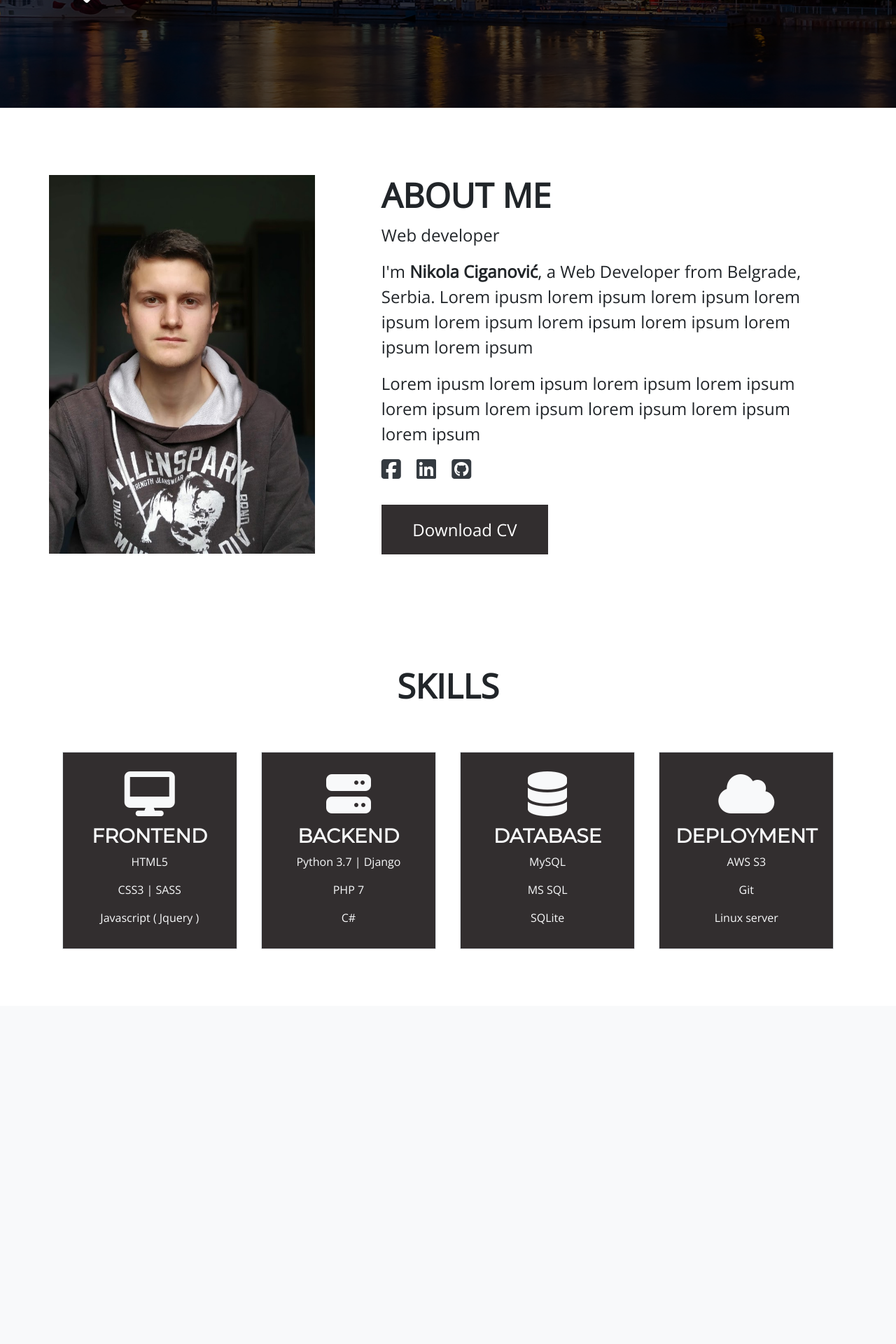
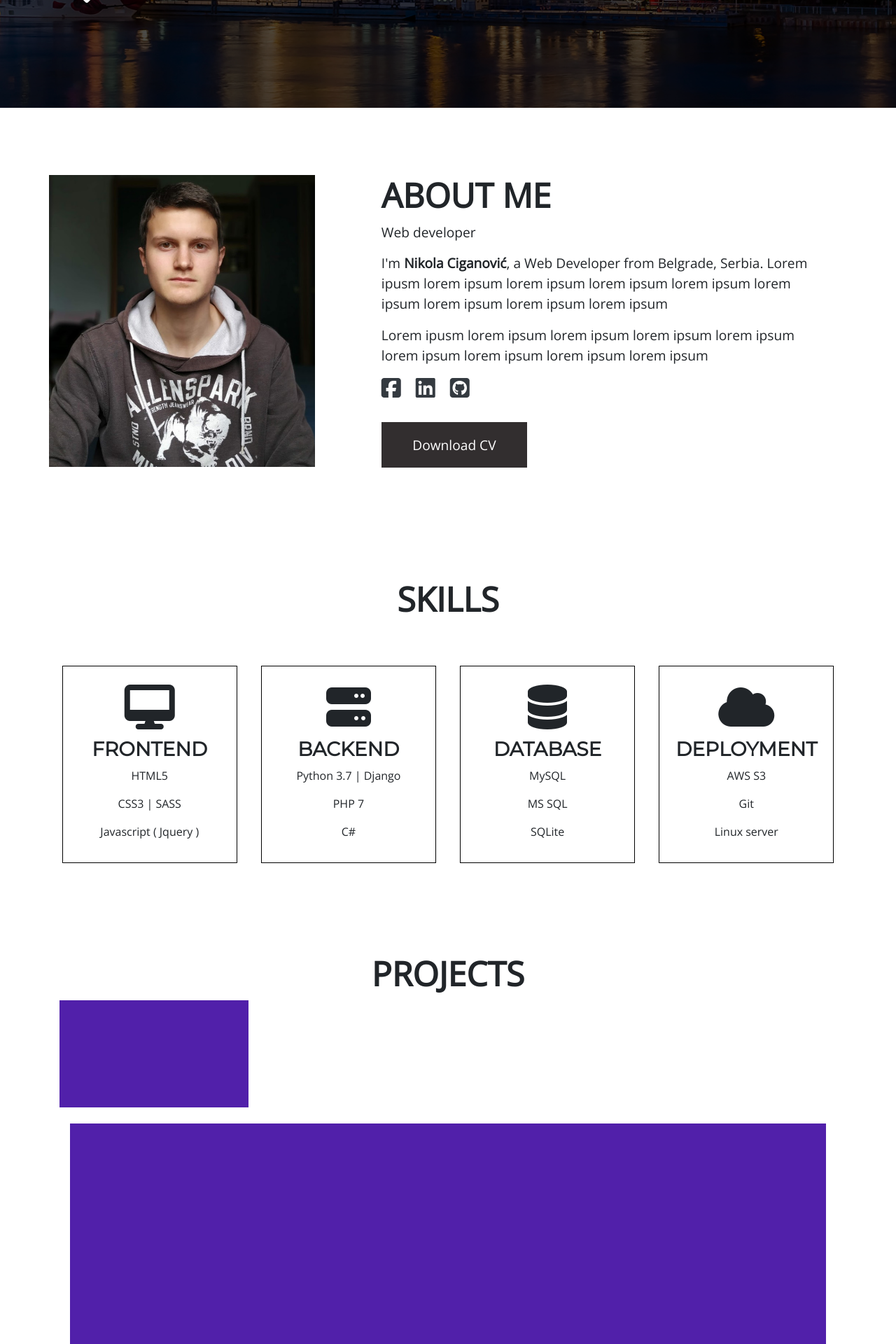
Before and after one commit to nciganovic/New-portfolio, a PHP site: page / in a window 1280 px wide. Shown: the part 646-2566 px from the top of the page at 70% size. Before the commit the page ends 2002 px from the top, so only its background shows below. Run offline with PHP 8.4, Linux system fonts and the light colour scheme; some libraries are stand-ins or nearby versions.

Commit message:
Skills section started

```diff
--- a/css/media.css
+++ b/css/media.css
@@ -39,7 +39,7 @@
         font-size: 3rem;
     }
     #about-me-txt p{
-        font-size: 1.5rem;
+        font-size: 1.2rem;
     }
     .fab{
         font-size: 2rem;
@@ -47,8 +47,8 @@
     #skills h2{
         font-size: 3rem;
     }
-    #skill-card{
-
+    #projects h2{
+        font-size: 3rem;
     }
 }
 
--- a/css/style.css
+++ b/css/style.css
@@ -91,7 +91,54 @@
 }
 #skill-card{
     width: 250px;
-    /*border: 1px solid black !important;*/
+    border: 1px solid black !important;
     margin: 1.5%;
-    background-color: #322e2f;
+    transition: all .2s ease-in-out;
 }
+#skill-card:hover{
+    transform: scale(1.1);
+    background-color: #ddd8d9;
+}
+
+/* entire container, keeps perspective */
+.flip-container {
+	perspective: 1000px;
+}
+	/* flip the pane when hovered */
+	.flip-container:hover .flipper, .flip-container.hover .flipper {
+		transform: rotateY(180deg);
+	}
+
+.flip-container, .front, .back {
+	width: 300px;
+	height: 160px;
+}
+
+/* flip speed goes here */
+.flipper {
+	transition: 0.6s;
+	transform-style: preserve-3d;
+
+	position: relative;
+}
+
+/* hide back of pane during swap */
+.front, .back {
+	backface-visibility: hidden;
+
+	position: absolute;
+	top: 0;
+	left: 0;
+}
+
+/* front pane, placed above back */
+.front {
+	z-index: 2;
+	/* for firefox 31 */
+	transform: rotateY(0deg);
+}
+
+/* back, initially hidden pane */
+.back {
+	transform: rotateY(180deg);
+}
--- a/index.html
+++ b/index.html
@@ -92,37 +92,79 @@
             <h2 class="text-center mont m-5"><strong>SKILLS</strong></h2>
           </div>
           <div id="skill-card" class="mt-3 p-3 border d-flex justify-content-center flex-column align-items-center">
-            <i id="skill-icon" class="fas fa-desktop text-light"></i>
-            <h3><strong class="mont text-light">FRONTEND</strong></h3>
-            <p class="text-light">HTML5</p>
-            <p class="text-light">CSS3 | SASS</p>
-            <p class="text-light">Javascript ( Jquery )</p>
+            <i id="skill-icon" class="fas fa-desktop"></i>
+            <h3><strong class="mont">FRONTEND</strong></h3>
+            <p>HTML5</p>
+            <p>CSS3 | SASS</p>
+            <p>Javascript ( Jquery )</p>
           </div>
           <div id="skill-card" class="mt-3 p-3 border d-flex justify-content-center flex-column align-items-center">
-            <i id="skill-icon" class="fas fa-server text-light"></i>
-            <h3><strong class="mont text-light">BACKEND</strong></h3>
-            <p class="text-light">Python 3.7 | Django </p>
-            <p class="text-light">PHP 7</p>
-            <p class="text-light" >C#</p>
+            <i id="skill-icon" class="fas fa-server"></i>
+            <h3><strong class="mont">BACKEND</strong></h3>
+            <p>Python 3.7 | Django </p>
+            <p>PHP 7</p>
+            <p>C#</p>
           </div>
           <div id="skill-card" class="mt-3 p-3 border d-flex justify-content-center flex-column align-items-center">
-            <i id="skill-icon" class="fas fa-database text-light"></i>
-            <h3 ><strong class="mont text-light">DATABASE</strong></h3>
-            <p class="text-light">MySQL</p>
-            <p class="text-light">MS SQL</p>
-            <p class="text-light">SQLite</p>
+            <i id="skill-icon" class="fas fa-database"></i>
+            <h3 ><strong class="mont">DATABASE</strong></h3>
+            <p>MySQL</p>
+            <p>MS SQL</p>
+            <p>SQLite</p>
           </div>
           <div id="skill-card" class="mt-3 p-3 border d-flex justify-content-center flex-column align-items-center">
-            <i id="skill-icon" class="fas fa-cloud text-light"></i>
-            <h3 ><strong class="mont text-light">DEPLOYMENT</strong></h3>
-            <p class="text-light">AWS S3</p>
-            <p class="text-light">Git</p>
-            <p class="text-light">Linux server</p>
+            <i id="skill-icon" class="fas fa-cloud"></i>
+            <h3 ><strong class="mont">DEPLOYMENT</strong></h3>
+            <p>AWS S3</p>
+            <p>Git</p>
+            <p>Linux server</p>
           </div>
         </div>
       </div>
     </section>
     <!-- MY SKILLS END -->
+
+    <!-- PROJECTS START -->
+    <section id="projects">
+      <div class="container">
+        <div class="row">
+          <div class="col-12">
+            <h2 class="text-center mont mt-5"><strong>PROJECTS</strong></h2>
+          </div>
+          <div class="flip-container" ontouchstart="this.classList.toggle('hover');">
+            <div class="flipper">
+              <div class="col-12 front">
+                <img class="w-100" src="img/proj2.png" alt="proj1">
+              </div>
+              <div class="col-12 back bg-dark">
+                <p>HTML</p>
+              </div>
+            </div>
+          </div>
+
+          <div class="col-12 mt-3">
+            <div class="col-12">
+              <img class="w-100" src="img/proj2.png" alt="proj1">
+            </div>
+            <div class="col-12">
+              <p class="text-center">Imperial</p>
+            </div>
+          </div>
+
+          <div class="col-12 mt-3">
+            <div class="col-12">
+              <img class="w-100" src="img/proj3.png" alt="proj1">
+            </div>
+            <div class="col-12">
+              <p class="text-center">Lading page</p>
+            </div>
+          </div>
+        </div>
+      </div>
+    </section>
+    <!--PROJECTS END -->
+
+
 
     <script src="https://ajax.googleapis.com/ajax/libs/jquery/3.4.1/jquery.min.js"></script>
     <script src="https://cdn.jsdelivr.net/npm/popper.js@1.16.0/dist/umd/popper.min.js" integrity="sha384-Q6E9RHvbIyZFJoft+2mJbHaEWldlvI9IOYy5n3zV9zzTtmI3UksdQRVvoxMfooAo" crossorigin="anonymous"></script>
```
Also changed, not shown: img/profile.jpg, img/proj1.png (added), img/proj2.png (added), img/proj3.png (added), img/proj4.png (added), img/proj5.png (added), img/proj6.png (added).
